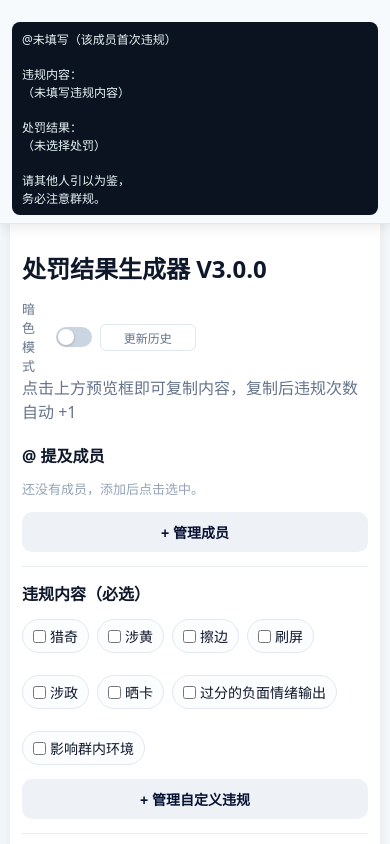
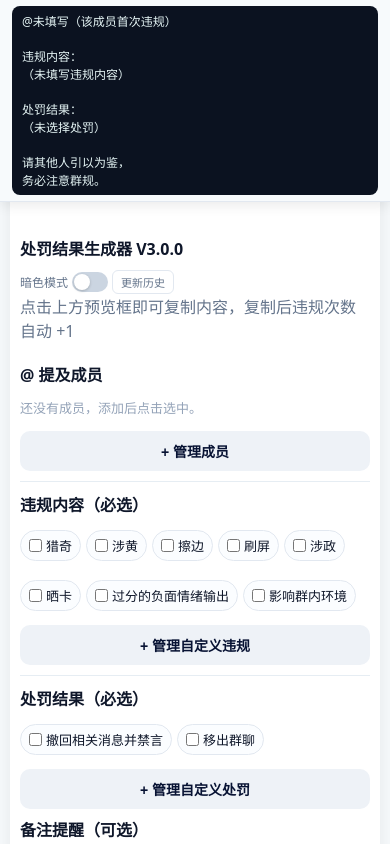
Before and after one commit to R1ce1022/group-penalty-gen, a Vue app: page / in a window 390 px wide. Shown: the top 844 px of the page. Built offline with nearby package versions, Linux system fonts and the light colour scheme.

Commit message:
Improve mobile responsive layout

```diff
--- a/src/style.css
+++ b/src/style.css
@@ -515,7 +515,8 @@ html.dark body {
 /* ===== 移动端 ===== */
 @media (max-width: 768px) {
   .card {
-    padding: 12px;
+    padding: 10px;
+    padding-top: 0;
   }
   .layout-grid {
     grid-template-columns: 1fr;
@@ -527,35 +528,43 @@ html.dark body {
     right: 0;
     z-index: 100;
     background: #f7fafc;
-    padding: 10px 12px 8px;
+    padding: 6px 12px 6px;
     border-bottom: 1px solid #e2e8f0;
     box-shadow: 0 4px 12px rgba(0, 0, 0, 0.08);
   }
+  .layout-grid > div:last-child .muted { display: none; }
+  .layout-grid > div:last-child p:last-child { display: none; }
   .preview {
     font-size: 12px;
-    padding: 8px 10px;
-    min-height: 80px;
+    padding: 6px 10px;
+    min-height: 60px;
+    margin-top: 0;
   }
   .dark-card .layout-grid > div:last-child {
     background: #1e293b;
     border-top-color: #475569;
   }
   .flex-between {
-    flex-direction: column;
-    align-items: flex-start;
-    gap: 10px;
+    flex-direction: row;
+    flex-wrap: wrap;
+    align-items: center;
+    gap: 6px;
+    padding-top: 8px;
   }
-  button {
+  .flex-between h2 { font-size: 16px; width: 100%; }
+  .switch-row { gap: 4px !important; }
+  .switch-label { font-size: 12px; }
+  button:not(.changelog-btn):not(.unit-btn):not(.delete-btn) {
     width: 100%;
   }
-  .ban-group {
-    flex-direction: column;
-  }
-  .ban-unit-group {
-    flex-wrap: wrap;
-  }
-  .unit-btn {
-    flex: 1;
-    text-align: center;
-  }
+  .changelog-btn { font-size: 11px; padding: 3px 8px; }
+  .ban-group { flex-direction: column; }
+  .ban-unit-group { flex-wrap: wrap; }
+  .unit-btn { flex: 1; text-align: center; }
+  hr { margin: 10px 0; }
+  .chips { gap: 5px; }
+  .chip { font-size: 13px; padding: 5px 8px; }
+  .chip-count { min-width: 16px; height: 16px; font-size: 10px; }
+  .action-row { margin-top: 8px; }
+  .modal-dialog { max-width: 100%; margin: 0 8px; max-height: 90vh; }
 }
```
Also changed, not shown: 4 other files (tests, documents, lock files or other folders).
